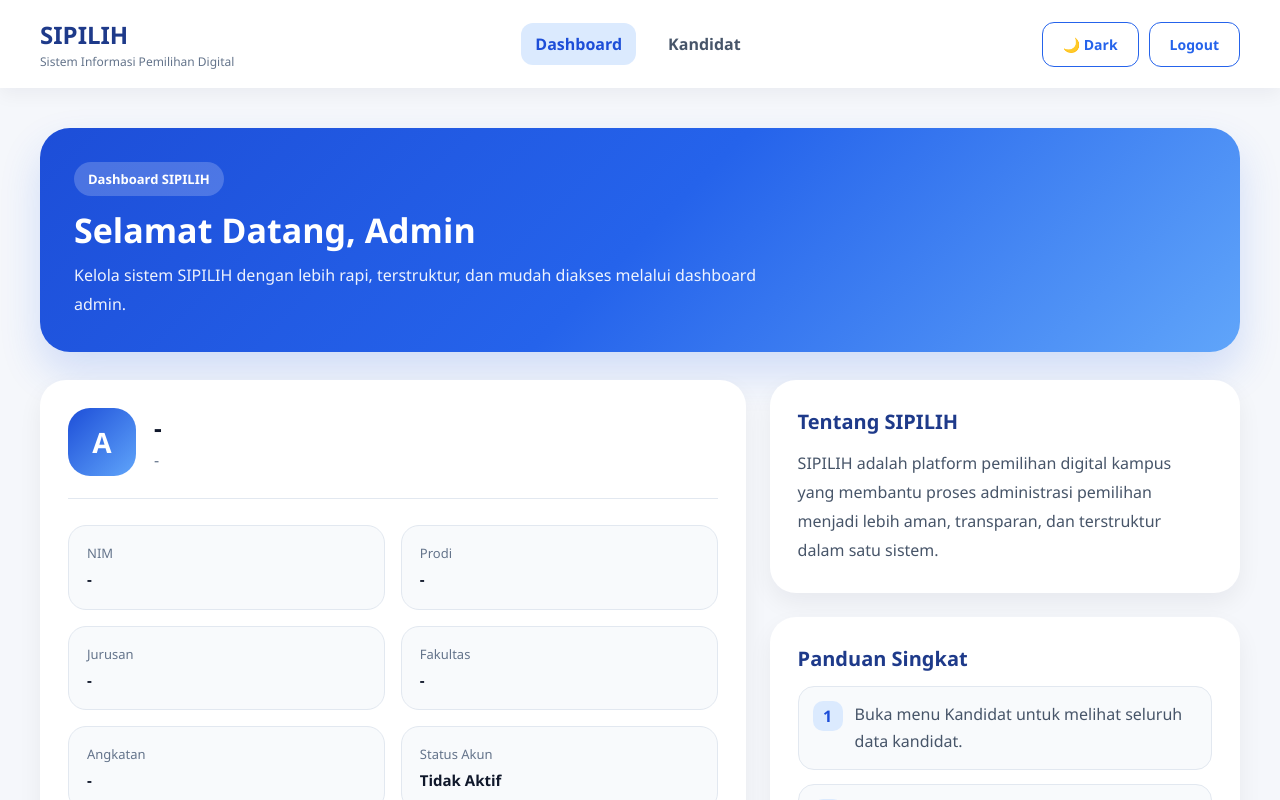
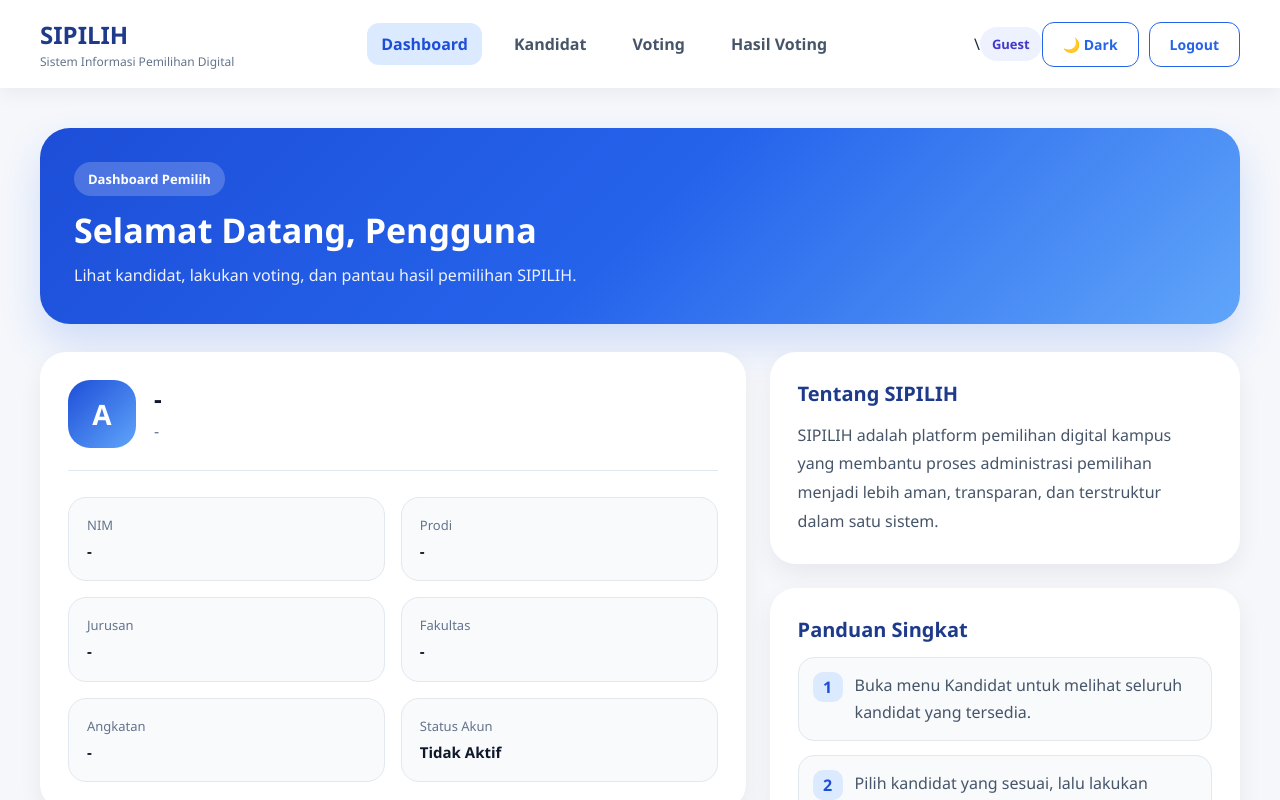
Before and after one commit to aidilsaputrakirsan-classroom/cc-kelompok-ccc_clan, a React app in the folder frontend/: page /dashboard in a window 1280 px wide. Shown: the top 800 px of the page. Built offline with nearby package versions, Linux system fonts and the light colour scheme; no server answers; the HTML template or start-up script is replaced by a standard one.

Commit message:
feat: add role-based frontend access

```diff
--- a/frontend/src/App.css
+++ b/frontend/src/App.css
@@ -1722,3 +1722,18 @@ body.dark-mode {
 .dark-mode .candidate-error-box p {
   color: #fecaca;
 }
+
+.role-pill {
+  padding: 8px 12px;
+  border-radius: 999px;
+  background: #eef2ff;
+  color: #4338ca;
+  font-size: 13px;
+  font-weight: 700;
+  text-transform: capitalize;
+}
+
+.dark-mode .role-pill {
+  background: #1e293b;
+  color: #c7d2fe;
+}
--- a/frontend/src/components/AdminNavbar.jsx
+++ b/frontend/src/components/AdminNavbar.jsx
@@ -3,12 +3,18 @@ import { Link, useLocation, useNavigate } from "react-router-dom";
 import { logout } from "../services/api";
 import { useTheme } from "../context/UseTheme";
 import ConfirmModal from "./ConfirmModal";
+import { getStoredUser, canManageCandidates, isSuperAdmin } from "../utils/auth";
 
 function AdminNavbar() {
   const navigate = useNavigate();
   const location = useLocation();
   const { isDarkMode, toggleDarkMode } = useTheme();
   const [showLogoutModal, setShowLogoutModal] = useState(false);
+
+  const user = getStoredUser();
+  const role = user?.role || "guest";
+  const canManage = canManageCandidates();
+  const superAdmin = isSuperAdmin();
 
   const openLogoutModal = () => {
     setShowLogoutModal(true);
@@ -60,9 +66,51 @@ function AdminNavbar() {
           >
             Kandidat
           </Link>
+
+          <Link
+            to="/voting"
+            className={location.pathname === "/voting" ? "nav-active" : ""}
+          >
+            Voting
+          </Link>
+
+          <Link
+            to="/vote-results"
+            className={
+              location.pathname === "/vote-results" ? "nav-active" : ""
+            }
+          >
+            Hasil Voting
+          </Link>
+
+          {canManage && (
+            <Link
+              to="/admin/candidates"
+              className={
+                location.pathname.startsWith("/admin/candidates")
+                  ? "nav-active"
+                  : ""
+              }
+            >
+              Kelola Kandidat
+            </Link>
+          )}
+
+          {superAdmin && (
+            <Link
+              to="/manage-users"
+              className={
+                location.pathname === "/manage-users" ? "nav-active" : ""
+              }
+            >
+              Manajemen User
+            </Link>
+          )}
         </div>
 
-        <div className="admin-navbar-right">
+        <div className="admin-navbar-right">\
+        <span className="role-pill">{role}</span>
+
           <button
             type="button"
             className="btn btn-outline theme-toggle-btn"
--- a/frontend/src/components/CandidateDetailPage.jsx
+++ b/frontend/src/components/CandidateDetailPage.jsx
@@ -1,10 +1,12 @@
 import { useEffect, useState } from "react";
 import { Link, useParams } from "react-router-dom";
 import AdminNavbar from "./AdminNavbar";
-import { getAdminCandidates } from "../services/api";
+import { getAdminCandidates, getPublicCandidates } from "../services/api";
+import { canManageCandidates } from "../utils/auth";
 
 function CandidateDetailPage() {
   const { id } = useParams();
+  const canManage = canManageCandidates();
 
   const [candidate, setCandidate] = useState(null);
   const [loading, setLoading] = useState(true);
@@ -16,7 +18,10 @@ function CandidateDetailPage() {
         setLoading(true);
         setError("");
 
-        const data = await getAdminCandidates();
+        const data = canManage
+          ? await getAdminCandidates()
+          : await getPublicCandidates();
+
         const selectedCandidate = data.find(
           (item) => item.id === Number(id)
         );
@@ -35,7 +40,7 @@ function CandidateDetailPage() {
     };
 
     fetchCandidateDetail();
-  }, [id]);
+  }, [id, canManage]);
 
   return (
     <>
@@ -52,7 +57,11 @@ function CandidateDetailPage() {
               <div className="detail-header">
                 <div>
                   <h1>Detail Kandidat</h1>
-                  <p>Informasi lengkap kandidat SIPILIH.</p>
+                  <p>
+                    {canManage
+                      ? "Informasi lengkap kandidat SIPILIH untuk kebutuhan pengelolaan."
+                      : "Informasi lengkap kandidat SIPILIH untuk membantu menentukan pilihan."}
+                  </p>
                 </div>
 
                 <div className="detail-header-actions">
@@ -60,12 +69,14 @@ function CandidateDetailPage() {
                     Kembali
                   </Link>
 
+                  {canManage && (
                     <Link
                       to={`/candidates/${candidate.id}/edit`}
                       className="btn btn-primary"
                     >
                       Edit Kandidat
                     </Link>
+                  )}
                 </div>
               </div>
 
--- a/frontend/src/components/CandidateFormPage.jsx
+++ b/frontend/src/components/CandidateFormPage.jsx
@@ -2,6 +2,7 @@ import { useEffect, useState } from "react";
 import { useNavigate, useParams, Link } from "react-router-dom";
 import AdminNavbar from "./AdminNavbar";
 import Toast from "./Toast";
+import { canManageCandidates } from "../utils/auth";
 import {
   createCandidate,
   getAdminCandidates,
@@ -13,6 +14,7 @@ function CandidateFormPage() {
   const { id } = useParams();
 
   const isEditMode = Boolean(id);
+  const canManage = canManageCandidates();
 
   const [step, setStep] = useState(1);
 
@@ -64,7 +66,13 @@ function CandidateFormPage() {
   };
 
   useEffect(() => {
-    if (!isEditMode) return;
+    if (!canManage) {
+      navigate("/candidates", { replace: true });
+    }
+  }, [canManage, navigate]);
+
+  useEffect(() => {
+    if (!canManage || !isEditMode) return;
 
     const fetchCandidateForEdit = async () => {
       try {
@@ -101,7 +109,7 @@ function CandidateFormPage() {
     };
 
     fetchCandidateForEdit();
-  }, [id, isEditMode]);
+  }, [id, isEditMode, canManage]);
 
   const handleChange = (e) => {
     setForm({
@@ -120,6 +128,12 @@ function CandidateFormPage() {
 
   const handleSubmit = async (e) => {
     e.preventDefault();
+
+    if (!canManage) {
+      navigate("/candidates", { replace: true });
+      return;
+    }
+
     setLoading(true);
     setError("");
 
@@ -147,6 +161,10 @@ function CandidateFormPage() {
       setLoading(false);
     }
   };
+
+  if (!canManage) {
+    return null;
+  }
 
   return (
     <>
@@ -183,7 +201,9 @@ function CandidateFormPage() {
               <div className="form-step-tabs">
                 <button
                   type="button"
-                  className={step === 1 ? "step-tab step-tab-active" : "step-tab"}
+                  className={
+                    step === 1 ? "step-tab step-tab-active" : "step-tab"
+                  }
                   onClick={() => setStep(1)}
                 >
                   1. Biodata Kandidat
@@ -191,7 +211,9 @@ function CandidateFormPage() {
 
                 <button
                   type="button"
-                  className={step === 2 ? "step-tab step-tab-active" : "step-tab"}
+                  className={
+                    step === 2 ? "step-tab step-tab-active" : "step-tab"
+                  }
                   onClick={() => setStep(2)}
                 >
                   2. Visi, Misi, Inovasi
@@ -352,8 +374,8 @@ function CandidateFormPage() {
                             ? "Menyimpan perubahan..."
                             : "Menyimpan..."
                           : isEditMode
-                          ? "Update Kandidat"
-                          : "Simpan Kandidat"}
+                            ? "Update Kandidat"
+                            : "Simpan Kandidat"}
                       </button>
                     </div>
                   </div>
--- a/frontend/src/components/CandidatesPage.jsx
+++ b/frontend/src/components/CandidatesPage.jsx
@@ -3,10 +3,16 @@ import { Link, useNavigate } from "react-router-dom";
 import AdminNavbar from "./AdminNavbar";
 import Toast from "./Toast";
 import ConfirmModal from "./ConfirmModal";
-import { getAdminCandidates, deleteCandidate } from "../services/api";
+import {
+  getAdminCandidates,
+  getPublicCandidates,
+  deleteCandidate,
+} from "../services/api";
+import { canManageCandidates } from "../utils/auth";
 
 function CandidatesPage() {
   const navigate = useNavigate();
+  const canManage = canManageCandidates();
   const [candidates, setCandidates] = useState([]);
   const [loading, setLoading] = useState(true);
   const [error, setError] = useState("");
@@ -52,7 +58,10 @@ function CandidatesPage() {
       setLoading(true);
       setError("");
 
-      const data = await getAdminCandidates();
+      const data = canManage
+      ? await getAdminCandidates()
+      : await getPublicCandidates();
+
       setCandidates(data || []);
     } catch (err) {
       if (err.message === "UNAUTHORIZED") {
@@ -64,7 +73,7 @@ function CandidatesPage() {
     } finally {
       setLoading(false);
     }
-  }, [navigate]);
+  }, [navigate, canManage]);
 
   useEffect(() => {
     fetchCandidates();
@@ -136,20 +145,27 @@ function CandidatesPage() {
       <div className="candidates-page">
         <div className="candidate-hero">
           <div>
-            <span className="candidate-badge">Manajemen Kandidat</span>
-            <h1>Daftar Kandidat</h1>
+            <span className="candidate-badge">
+              {canManage ? "Manajemen Kandidat" : "Daftar Kandidat"}
+            </span>
+
+            <h1>{canManage ? "Kelola Kandidat" : "Kandidat SIPILIH"}</h1>
+
             <p>
-              Kelola seluruh data kandidat SIPILIH dengan tampilan yang lebih
-              rapi, terstruktur, dan mudah diakses.
+              {canManage
+                ? "Kelola seluruh data kandidat SIPILIH dengan tampilan yang lebih rapi, terstruktur, dan mudah diakses."
+                : "Lihat profil kandidat SIPILIH sebelum menentukan pilihanmu."}
             </p>
           </div>
 
+          {canManage && (
             <Link
               to="/candidates/create"
               className="btn btn-primary candidate-add-btn"
             >
               + Tambah Kandidat
             </Link>
+          )}
         </div>
 
         <div className="candidate-table-card">
@@ -192,9 +208,11 @@ function CandidatesPage() {
                 Tambahkan kandidat pertama untuk mulai mengelola pemilihan pada
                 sistem SIPILIH.
               </p>
+              {canManage && (
                 <Link to="/candidates/create" className="btn btn-primary">
                   Tambah Kandidat
                 </Link>
+              )}
             </div>
           ) : filteredCandidates.length === 0 ? (
             <div className="candidate-empty-state">
@@ -246,6 +264,8 @@ function CandidatesPage() {
                             Detail
                           </Link>
 
+                          {canManage && (
+                            <>
                               <Link
                                 to={`/candidates/${candidate.id}/edit`}
                                 className="action-btn action-btn-edit"
@@ -260,6 +280,8 @@ function CandidatesPage() {
                               >
                                 Hapus
                               </button>
+                            </>
+                          )}
                         </div>
                       </td>
                     </tr>
--- a/frontend/src/components/DashboardPage.jsx
+++ b/frontend/src/components/DashboardPage.jsx
@@ -1,7 +1,11 @@
 import { useState } from "react";
 import AdminNavbar from "./AdminNavbar";
+import { canManageCandidates, isSuperAdmin } from "../utils/auth";
 
 function DashboardPage() {
+  const canManage = canManageCandidates();
+  const superAdmin = isSuperAdmin();
+
   const [user] = useState(() => {
     const savedUser = localStorage.getItem("user");
 
@@ -15,6 +19,18 @@ function DashboardPage() {
     }
   });
 
+  const dashboardTitle = superAdmin
+    ? "Dashboard Superadmin"
+    : canManage
+      ? "Dashboard Admin"
+      : "Dashboard Pemilih";
+
+  const dashboardDescription = superAdmin
+    ? "Kelola seluruh sistem SIPILIH, termasuk kandidat, voting, dan manajemen pengguna."
+    : canManage
+      ? "Kelola kandidat, pantau proses pemilihan, dan review hasil voting SIPILIH."
+      : "Lihat kandidat, lakukan voting, dan pantau hasil pemilihan SIPILIH.";
+
   return (
     <>
       <AdminNavbar />
@@ -22,12 +38,9 @@ function DashboardPage() {
       <div className="dashboard-page">
         <div className="dashboard-hero">
           <div className="dashboard-hero-text">
-            <span className="dashboard-badge">Dashboard SIPILIH</span>
-            <h1>Selamat Datang, {user?.name || "Admin"}</h1>
-            <p>
-              Kelola sistem SIPILIH dengan lebih rapi, terstruktur, dan mudah
-              diakses melalui dashboard admin.
-            </p>
+            <span className="dashboard-badge">{dashboardTitle}</span>
+            <h1>Selamat Datang, {user?.name || "Pengguna"}</h1>
+            <p>{dashboardDescription}</p>
           </div>
         </div>
 
@@ -37,6 +50,7 @@ function DashboardPage() {
               <div className="profile-avatar">
                 {user?.name ? user.name.charAt(0).toUpperCase() : "A"}
               </div>
+
               <div>
                 <h3>{user?.name || "-"}</h3>
                 <p>{user?.email || "-"}</p>
@@ -73,7 +87,9 @@ function DashboardPage() {
                 <span>Status Akun</span>
                 <strong
                   className={
-                    user?.is_active ? "status-active-text" : "status-inactive-text"
+                    user?.is_active
+                      ? "status-active-text"
+                      : "status-inactive-text"
                   }
                 >
                   {user?.is_active ? "Aktif" : "Tidak Aktif"}
@@ -95,22 +111,57 @@ function DashboardPage() {
             <div className="summary-card">
               <h3>Panduan Singkat</h3>
 
+              {!canManage ? (
                 <div className="guide-list">
                   <div className="guide-item">
                     <span>1</span>
-                  <p>Buka menu Kandidat untuk melihat seluruh data kandidat.</p>
+                    <p>
+                      Buka menu Kandidat untuk melihat seluruh kandidat yang
+                      tersedia.
+                    </p>
                   </div>
 
                   <div className="guide-item">
                     <span>2</span>
-                  <p>Gunakan tombol Tambah Kandidat untuk menambahkan data baru.</p>
+                    <p>
+                      Pilih kandidat yang sesuai, lalu lakukan voting pada menu
+                      Voting.
+                    </p>
                   </div>
 
                   <div className="guide-item">
                     <span>3</span>
-                  <p>Gunakan menu Edit dan Hapus untuk mengelola data kandidat.</p>
+                    <p>
+                      Lihat hasil pemilihan melalui menu Hasil Voting.
+                    </p>
                   </div>
                 </div>
+              ) : (
+                <div className="guide-list">
+                  <div className="guide-item">
+                    <span>1</span>
+                    <p>
+                      Buka menu Kandidat untuk melihat seluruh data kandidat.
+                    </p>
+                  </div>
+
+                  <div className="guide-item">
+                    <span>2</span>
+                    <p>
+                      Gunakan tombol Tambah Kandidat untuk menambahkan data
+                      baru.
+                    </p>
+                  </div>
+
+                  <div className="guide-item">
+                    <span>3</span>
+                    <p>
+                      Gunakan menu Edit dan Hapus untuk mengelola data
+                      kandidat.
+                    </p>
+                  </div>
+                </div>
+              )}
             </div>
           </div>
         </div>
--- /dev/null
+++ b/frontend/src/utils/auth.js
@@ -0,0 +1,36 @@
+export function getStoredUser() {
+    const savedUser = localStorage.getItem("user");
+
+    if (!savedUser) return null;
+
+    try {
+      return JSON.parse(savedUser);
+    } catch {
+      return null;
+    }
+  }
+
+  export function getUserRole() {
+    const user = getStoredUser();
+    return user?.role || null;
+  }
+
+  export function isLoggedIn() {
+    return Boolean(localStorage.getItem("token"));
+  }
+
+  export function isUser() {
+    return getUserRole() === "user";
+  }
+
+  export function isAdmin() {
+    return getUserRole() === "admin";
+  }
+
+  export function isSuperAdmin() {
+    return getUserRole() === "superadmin";
+  }
+
+  export function canManageCandidates() {
+    return isAdmin() || isSuperAdmin();
+  }
```
Lines whose indentation alone changed are shown as unchanged.
